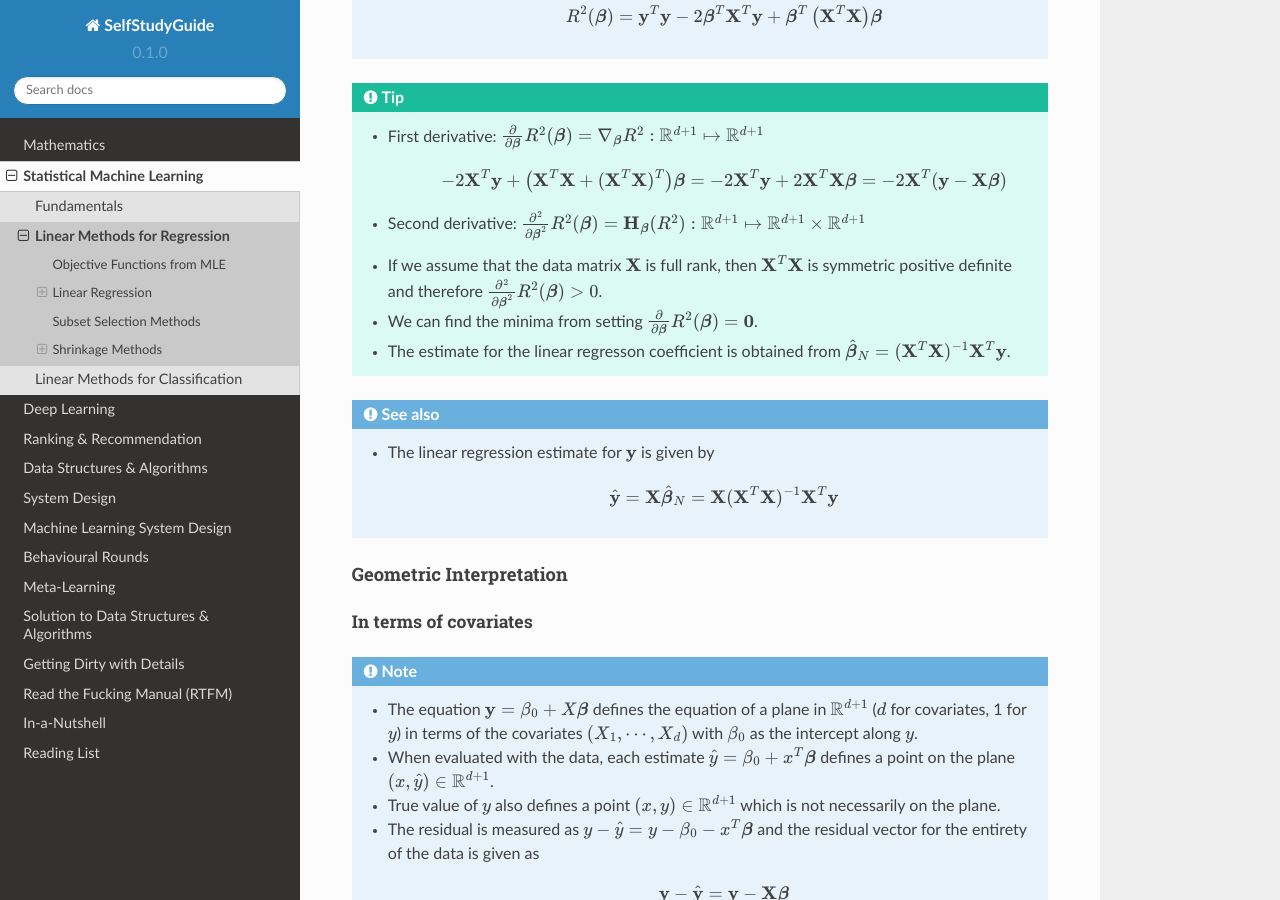
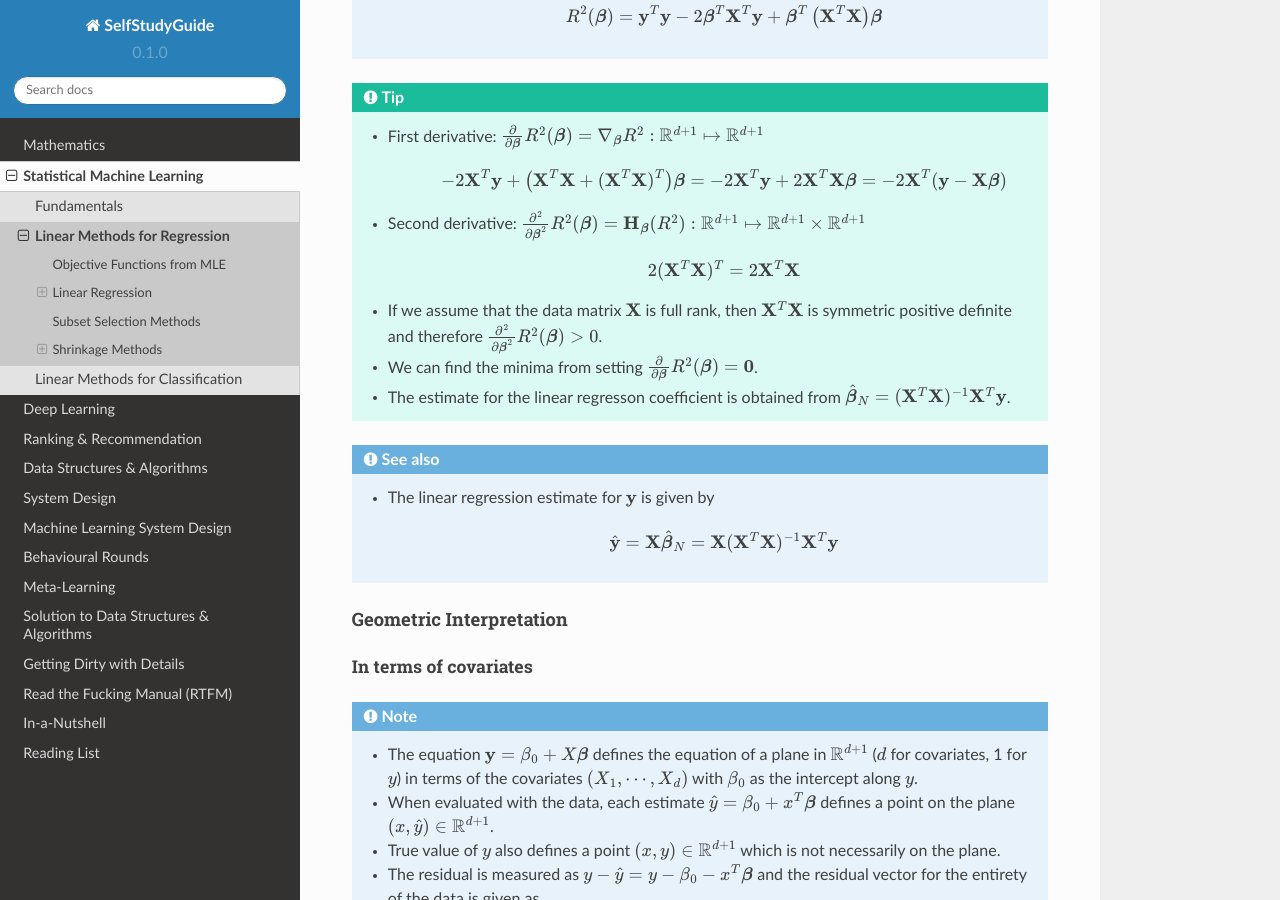
Before and after one commit to uselesstechjunks/leetcode, a Sphinx documentation site: the page built from docs/source/ml/linearreg.rst, in a window 1280 px wide and 900 px high, scrolled down 1525 px. Built offline with Sphinx 7.4.7 and the Read the Docs theme 2.0.0, drawn with Linux system fonts in a browser that asks for light colours.

Commit message:
Update linearreg.rst

```diff
--- a/docs/source/ml/linearreg.rst
+++ b/docs/source/ml/linearreg.rst
@@ -52,7 +52,7 @@ Optimisation: Least Squares
 		.. math:: -2\mathbf{X}^T\mathbf{y}+\left(\mathbf{X}^T\mathbf{X}+(\mathbf{X}^T\mathbf{X})^T\right)\boldsymbol{\beta}=-2\mathbf{X}^T\mathbf{y}+2\mathbf{X}^T\mathbf{X}\boldsymbol{\beta}=-2\mathbf{X}^T(\mathbf{y}-\mathbf{X}\boldsymbol{\beta})
 	* Second derivative: :math:`\frac{\partial^2}{\mathop{\partial\boldsymbol{\beta}}^2}R^2(\boldsymbol{\beta})=\mathbf{H}_{\boldsymbol{\beta}}(R^2):\mathbb{R}^{d+1}\mapsto\mathbb{R}^{d+1}\times\mathbb{R}^{d+1}`
 
-		.. math: 2(\mathbf{X}^T\mathbf{X})^T=2\mathbf{X}^T\mathbf{X}
+		.. math:: 2(\mathbf{X}^T\mathbf{X})^T=2\mathbf{X}^T\mathbf{X}
 	* If we assume that the data matrix :math:`\mathbf{X}` is full rank, then :math:`\mathbf{X}^T\mathbf{X}` is symmetric positive definite and therefore :math:`\frac{\partial^2}{\mathop{\partial\boldsymbol{\beta}}^2}R^2(\boldsymbol{\beta})> 0`.
 	* We can find the minima from setting :math:`\frac{\partial}{\mathop{\partial\boldsymbol{\beta}}}R^2(\boldsymbol{\beta})=\mathbf{0}`.
 	* The estimate for the linear regresson coefficient is obtained from :math:`\hat{\boldsymbol{\beta}}_N=(\mathbf{X}^T\mathbf{X})^{-1}\mathbf{X}^T\mathbf{y}`.
```
